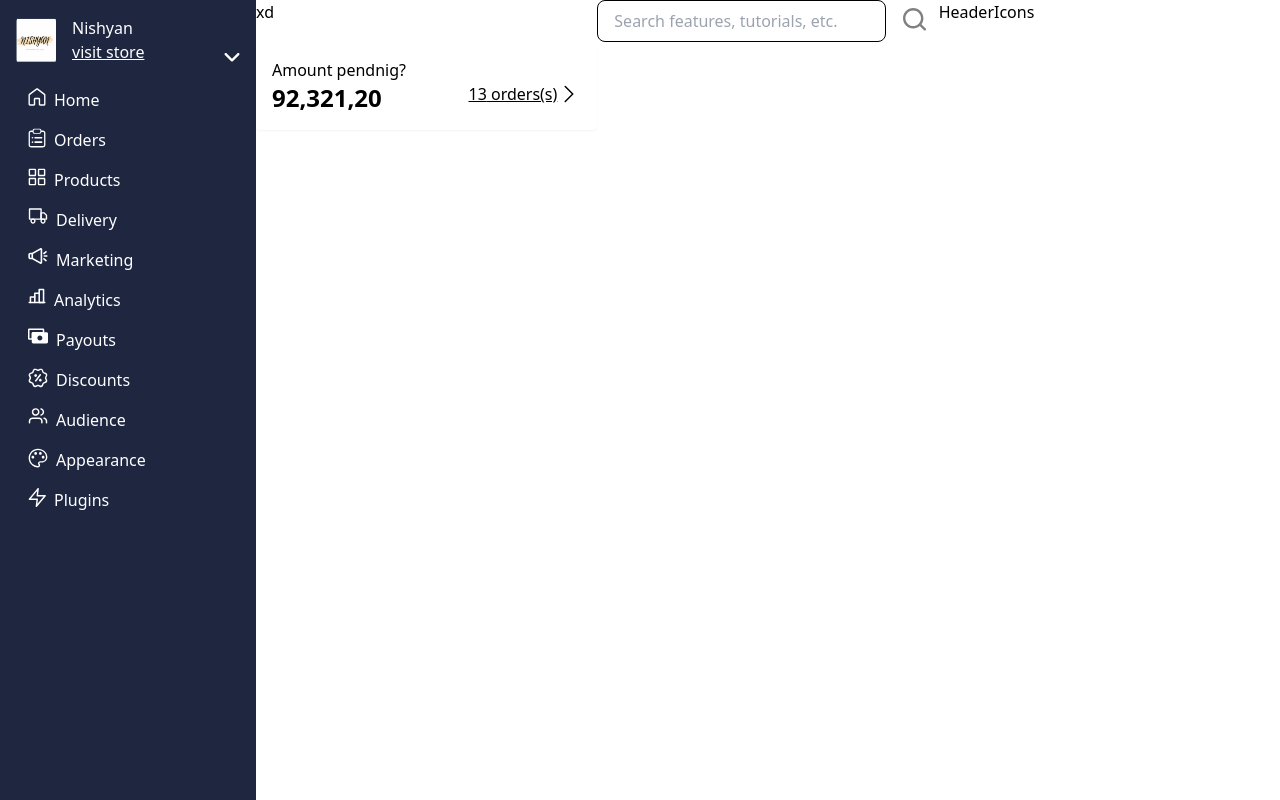
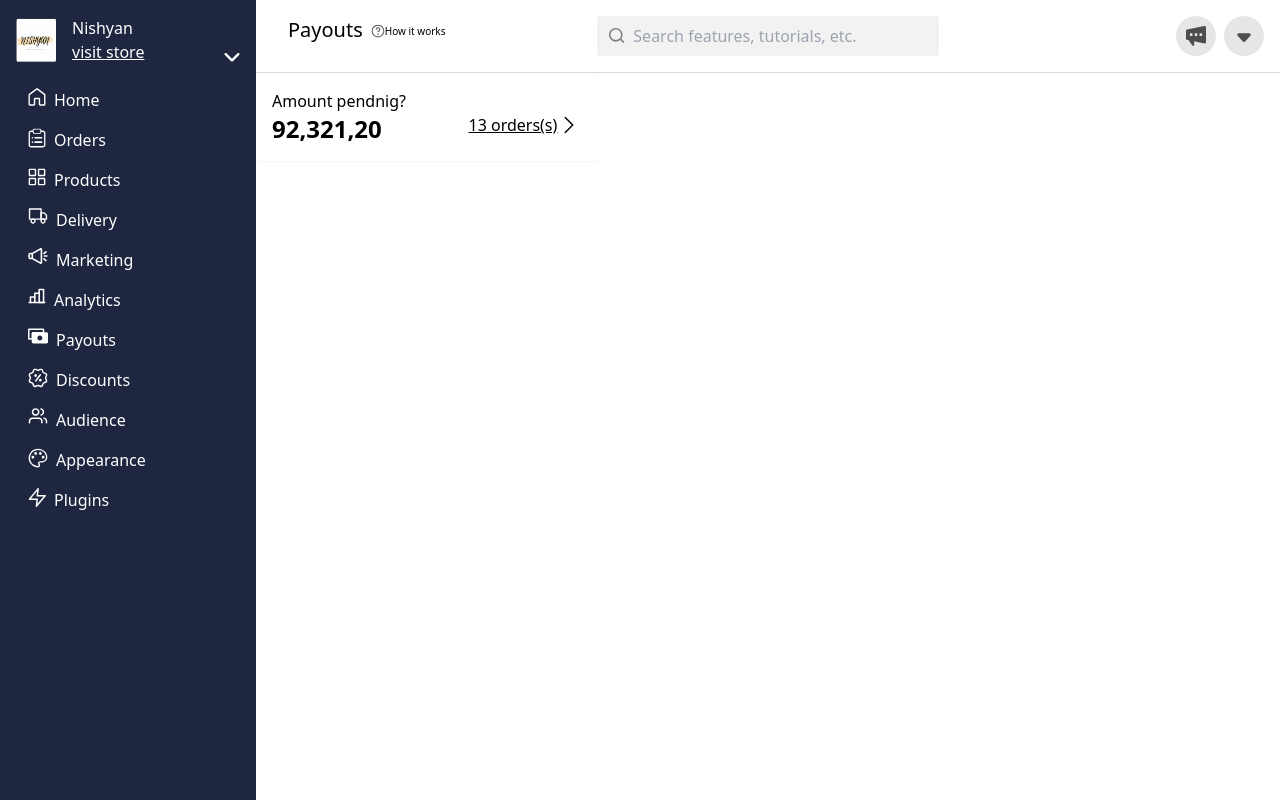
Before and after one commit to kuchbhimingwal/dukan-assignment, a React (Vite) app: page / in a window 1280 px wide. Built offline with nearby package versions, Linux system fonts and the light colour scheme.

Commit message:
completed the header

```diff
--- a/src/conmponents/Header.jsx
+++ b/src/conmponents/Header.jsx
@@ -5,7 +5,7 @@
 
 function Header() {
   return (
-    <div className='grid grid-cols-3'>
+    <div className='grid grid-cols-3 border-b border-borderRadius'>
       <HeaderLinks />
       <SearchBar />
       <HeaderIcons />
--- a/src/conmponents/HeaderIcons.jsx
+++ b/src/conmponents/HeaderIcons.jsx
@@ -2,7 +2,34 @@
 
 function HeaderIcons() {
   return (
-    <div>HeaderIcons</div>
+    <div className='flex justify-end p-4'>
+      <div className='px-2'>
+        <svg width="40" height="40" viewBox="0 0 40 40" fill="none" xmlns="http://www.w3.org/2000/svg">
+          <g clip-path="url(#clip0_110093_4436)">
+          <circle cx="20" cy="20" r="20" fill="#E6E6E6"/>
+          <path d="M28.4211 10.0237L11.1158 13.3823C10.4632 13.499 10 14.1287 10 14.8517V22.5019C10 23.225 10.4632 23.8547 11.1158 23.9713L12.8842 24.3212C13.6 25.6273 14.9474 27.8897 16.7579 29.7323C17.3684 30.362 18.3789 29.8022 18.2526 28.8693C18.0842 27.6331 18.1263 26.3037 18.1895 25.3707L28.4211 27.3766C29.2421 27.5398 30 26.8401 30 25.9072V11.4931C30 10.5602 29.2421 9.86046 28.4211 10.0237ZM16.4632 19.6331C16.4632 19.8897 16.2737 20.0996 16.0421 20.0996H14.3158C14.0842 20.0996 13.8947 19.8897 13.8947 19.6331V17.7206C13.8947 17.464 14.0842 17.2541 14.3158 17.2541H16.0421C16.2737 17.2541 16.4632 17.464 16.4632 17.7206V19.6331ZM21.2842 19.6331C21.2842 19.8897 21.0947 20.0996 20.8632 20.0996H19.1368C18.9053 20.0996 18.7158 19.8897 18.7158 19.6331V17.7206C18.7158 17.464 18.9053 17.2541 19.1368 17.2541H20.8632C21.0947 17.2541 21.2842 17.464 21.2842 17.7206V19.6331ZM26.1263 19.6331C26.1263 19.8897 25.9368 20.0996 25.7053 20.0996H23.9789C23.7474 20.0996 23.5579 19.8897 23.5579 19.6331V17.7206C23.5579 17.464 23.7474 17.2541 23.9789 17.2541H25.6842C25.9158 17.2541 26.1053 17.464 26.1053 17.7206V19.6331H26.1263Z" fill="#4D4D4D"/>
+          </g>
+          <defs>
+          <clipPath id="clip0_110093_4436">
+          <rect width="40" height="40" fill="white"/>
+          </clipPath>
+          </defs>
+        </svg>
+      </div>
+      <div>
+        <svg width="40" height="40" viewBox="0 0 40 40" fill="none" xmlns="http://www.w3.org/2000/svg">
+          <g clip-path="url(#clip0_110093_4441)">
+          <circle cx="20" cy="20" r="20" fill="#E6E6E6"/>
+          <path d="M21.1109 25.5021C20.5156 26.1582 19.4844 26.1582 18.8891 25.5021L13.6151 19.689C12.7406 18.7251 13.4245 17.1811 14.726 17.1811L25.274 17.1811C26.5755 17.1811 27.2594 18.7251 26.3849 19.689L21.1109 25.5021Z" fill="#4D4D4D"/>
+          </g>
+          <defs>
+          <clipPath id="clip0_110093_4441">
+          <rect width="40" height="40" fill="white"/>
+          </clipPath>
+          </defs>
+        </svg>
+      </div>
+    </div>
   )
 }
 
--- a/src/conmponents/HeaderLinks.jsx
+++ b/src/conmponents/HeaderLinks.jsx
@@ -2,8 +2,17 @@
 
 function HeaderLinks() {
   return (
-    <div>
-      xd
+    <div className='flex p-4 pl-8'>
+      <div className='font-semimbold text-xl'>Payouts</div>
+      <div className='flex font-thin text-[10px] p-2'>
+          <svg width="14" height="14" viewBox="0 0 14 14" fill="none" xmlns="http://www.w3.org/2000/svg">
+            <path fill-rule="evenodd" clip-rule="evenodd" d="M7.78076 10.1799C7.78076 10.6093 7.43261 10.9575 7.00315 10.9575C6.57369 10.9575 6.22554 10.6093 6.22554 10.1799C6.22554 9.75039 6.57369 9.40225 7.00315 9.40225C7.43261 9.40225 7.78076 9.75039 7.78076 10.1799Z" fill="#4D4D4D"/>
+            <path fill-rule="evenodd" clip-rule="evenodd" d="M6.13017 3.40673C6.54699 3.23408 7.00564 3.18891 7.44813 3.27692C7.89062 3.36494 8.29707 3.58219 8.61608 3.90121C8.9351 4.22023 9.15235 4.62668 9.24037 5.06917C9.32839 5.51165 9.28321 5.97031 9.11056 6.38712C8.93791 6.80394 8.64554 7.16019 8.27042 7.41084C8.02632 7.57394 7.75432 7.68756 7.46978 7.74703V7.84702C7.46978 8.10475 7.26084 8.31368 7.00311 8.31368C6.74538 8.31368 6.53644 8.10475 6.53644 7.84702V7.32861C6.53644 7.20484 6.58561 7.08614 6.67313 6.99863C6.76064 6.91111 6.87934 6.86194 7.00311 6.86194C7.26967 6.86194 7.53025 6.7829 7.75188 6.63481C7.97352 6.48671 8.14627 6.27622 8.24828 6.02995C8.35028 5.78368 8.37697 5.51269 8.32497 5.25125C8.27297 4.98981 8.14461 4.74966 7.95612 4.56117C7.76763 4.37269 7.52748 4.24433 7.26604 4.19232C7.0046 4.14032 6.73361 4.16701 6.48734 4.26902C6.24107 4.37103 6.03058 4.54377 5.88249 4.76541C5.73439 4.98705 5.65535 5.24762 5.65535 5.51418C5.65535 5.77192 5.44641 5.98085 5.18868 5.98085C4.93095 5.98085 4.72202 5.77192 4.72202 5.51418C4.72202 5.06303 4.8558 4.622 5.10645 4.24688C5.3571 3.87175 5.71336 3.57938 6.13017 3.40673Z" fill="#4D4D4D"/>
+            <path fill-rule="evenodd" clip-rule="evenodd" d="M7.00313 1.63255C4.0392 1.63255 1.63646 4.03529 1.63646 6.99922C1.63646 9.96315 4.0392 12.3659 7.00313 12.3659C9.96705 12.3659 12.3698 9.96315 12.3698 6.99922C12.3698 4.03529 9.96705 1.63255 7.00313 1.63255ZM0.703125 6.99922C0.703125 3.51982 3.52373 0.699219 7.00313 0.699219C10.4825 0.699219 13.3031 3.51982 13.3031 6.99922C13.3031 10.4786 10.4825 13.2992 7.00313 13.2992C3.52373 13.2992 0.703125 10.4786 0.703125 6.99922Z" fill="#4D4D4D"/>
+          </svg>
+
+        How it works
+      </div>
     </div>
   )
 }
--- a/src/conmponents/SearchBar.jsx
+++ b/src/conmponents/SearchBar.jsx
@@ -2,12 +2,12 @@
 
 function SearchBar() {
   return (
-    <div>
-      <div className='relative'>
-        <input type="text" placeholder="Search features, tutorials, etc." class="py-2 px-4 pr-10 rounded-lg border border-gray-300 focus:outline-none focus:border-blue-500" />
-        <svg class="absolute right-0 top-0 mt-2 mr-3 h-6 w-6 text-gray-400" width="16" height="16" viewBox="0 0 16 16" fill="none" xmlns="http://www.w3.org/2000/svg">
+    <div className='pt-2'>
+      <div className='relative py-2'>
+        <svg class="absolute top-5 left-3" width="16" height="16" viewBox="0 0 16 16" fill="none" xmlns="http://www.w3.org/2000/svg">
           <path d="M6.8 12.0301C3.9328 12.0301 1.6 9.69143 1.6 6.81704C1.6 3.94266 3.9328 1.60401 6.8 1.60401C9.6672 1.60401 12 3.94266 12 6.81704C12 9.69143 9.6672 12.0301 6.8 12.0301ZM12.2792 10.8375C13.1056 9.70827 13.6 8.3216 13.6 6.81704C13.6 3.05805 10.5496 0 6.8 0C3.0504 0 0 3.05805 0 6.81704C0 10.576 3.0504 13.6341 6.8 13.6341C8.4728 13.6341 10.0048 13.0222 11.1896 12.0132L14.0032 14.8339C14.1592 14.9903 14.364 15.0689 14.5688 15.0689C14.7736 15.0689 14.9784 14.9903 15.1344 14.8339C15.4472 14.5203 15.4472 14.0134 15.1344 13.6999L12.2792 10.8375Z" fill="#808080"/>
         </svg>
+        <input type="text" placeholder="Search features, tutorials, etc." class="w-full py-2 px-9 rounded-sm bg-searchBar text-searchText font-light" />
       </div>
     </div>
   )
--- a/tailwind.config.js
+++ b/tailwind.config.js
@@ -11,7 +11,11 @@
       navColor: "#1e2640",
       white: "#ffffff",
       black: "#000000",
-      navHover: "#363c53"
+      navHover: "#363c53",
+      searchBar: "#f2f2f2",
+      searchText: "#808080",
+      red: "red",
+      borderRadius: "#d9d9d9"
     }
   },
   plugins: [],
```
